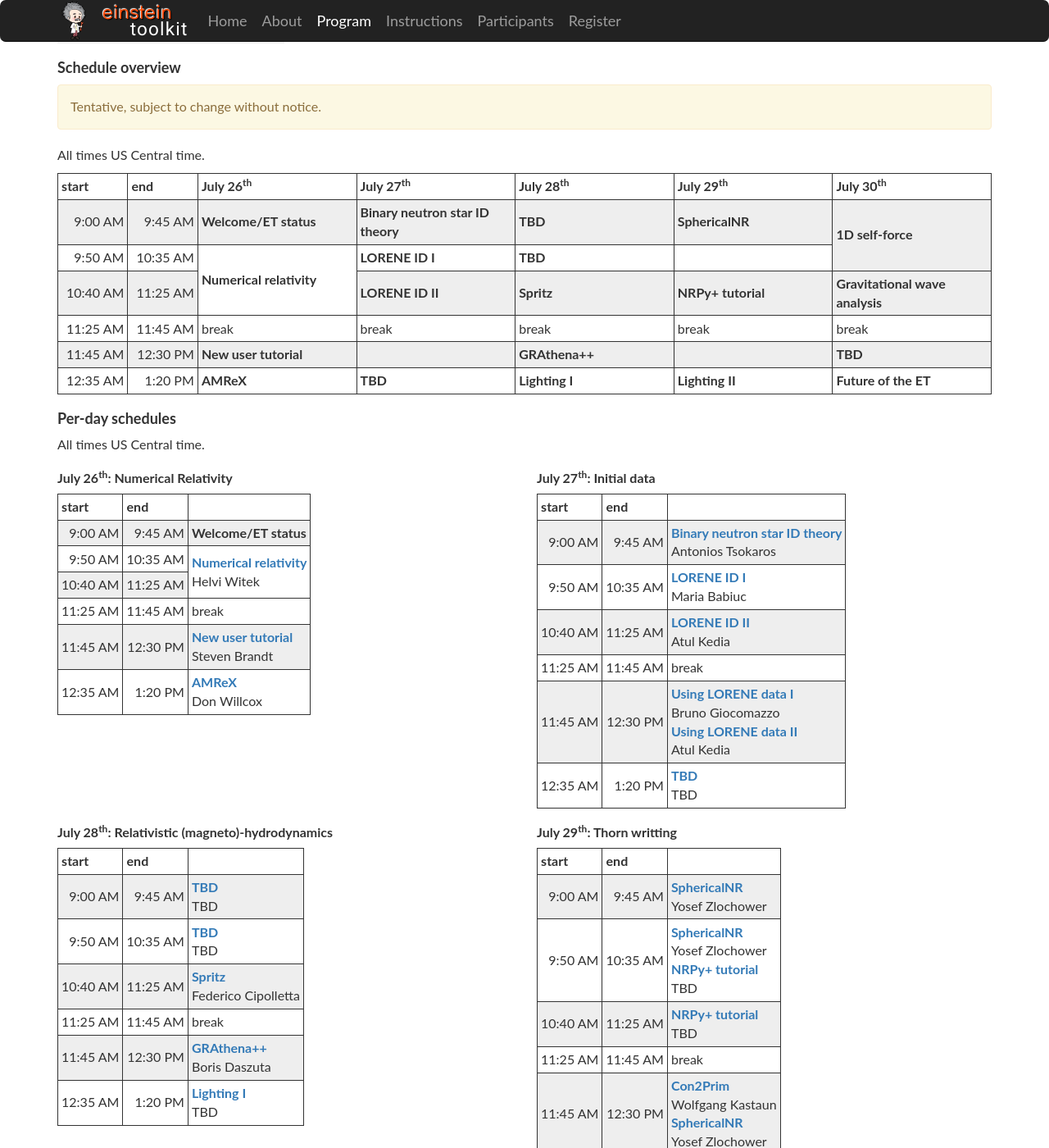
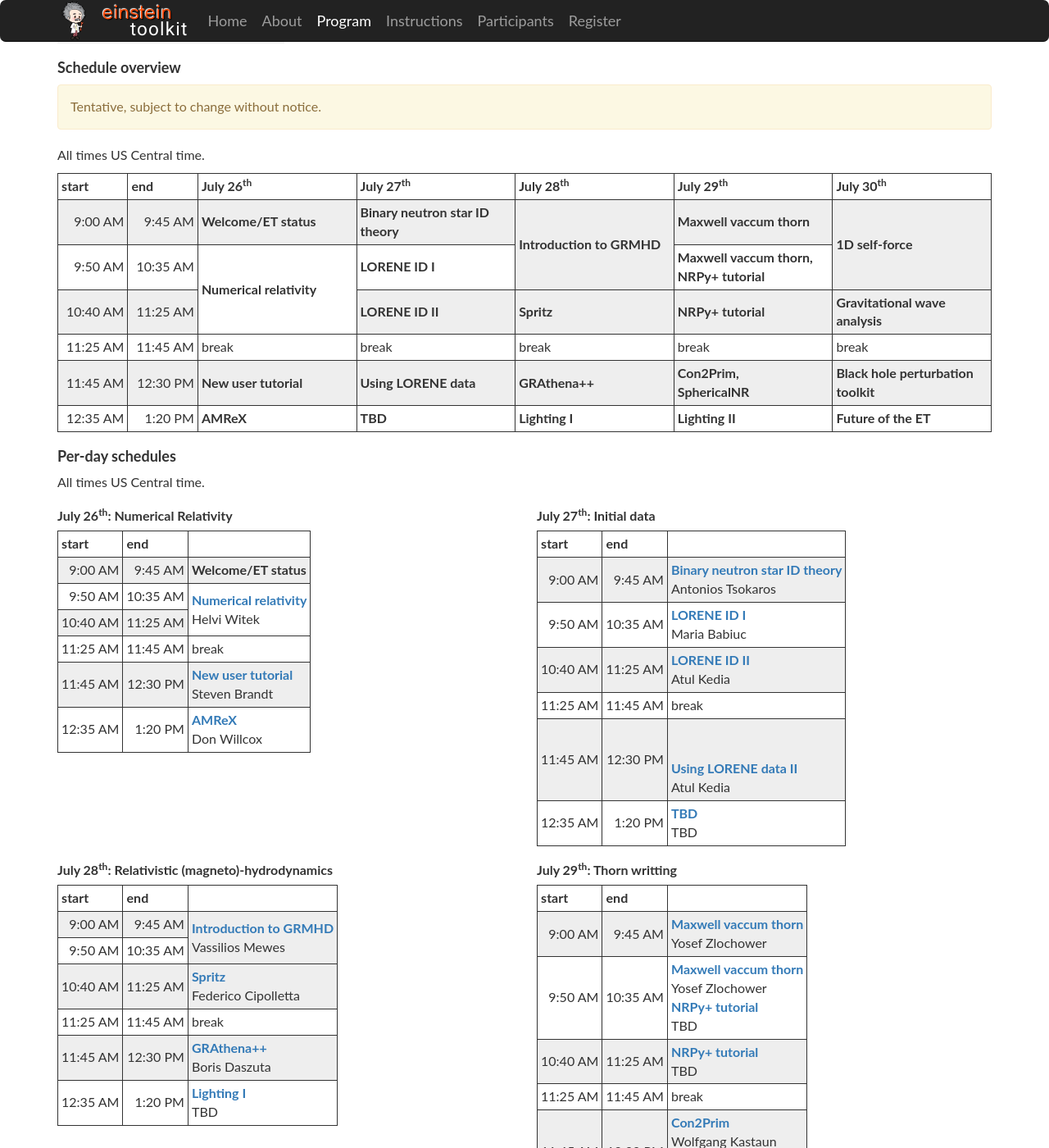
Before and after one commit to EinsteinToolkit/et2021uiuc, a Jekyll site: the page built from program.md, in a window 1280 px wide and 1400 px high, scrolled down 222 px. Shown: the whole window at 82% size. Built offline with Jekyll 4.4.1, drawn with Linux system fonts in a browser that asks for light colours; some of the changed text lies outside the part shown.

Commit message:
adress issues 12-14

```diff
--- a/about.md
+++ b/about.md
@@ -34,6 +35,7 @@
 * Steve Brandt
 * Bruno Giacomazzo
 * Atul Kedia
+* Vassilios Mewes
 * Antonios Tsokaros
 * Helvi Witek
 * Yosef Zlochower
--- a/program.md
+++ b/program.md
@@ -36,10 +36,10 @@
 
 day3_1:
   title: TBD
-  tag: TBD
+  tag: VassiliosMewes
 day3_2:
   title: TBD
-  tag: TBD
+  tag: VassiliosMewes
 day3_3:
   title: TBD
   tag: FedericoCipolletta
@@ -80,7 +80,7 @@
   tag: DeborahFerguson
 day5_4:
   title: TBD
-  tag: TBD
+  tag: BarryWardell
 day5_5:
   title: Future of the ET
 
@@ -140,15 +140,14 @@
 <tr><td>9:00 AM</td><td>9:45 AM</td>
   <td markdown="span" rowspan=1><b>{{page.day1_1.title}}{%include title tag=page.day1_1.tag%}</b></td>
   <td markdown="span"><b>{%include title tag=page.day2_1.tag%}</b></td>
-  <td markdown="span"><b>{%include title tag=page.day3_1.tag%}</b></td>
+  <td markdown="span" rowspan=2><b>{%include title tag=page.day3_1.tag%}</b></td>
   <td markdown="span"><b>{%include title tag=page.day4_1.tag%}</b></td>
   <td markdown="span" rowspan=2><b>{%include title tag=page.day5_1.tag%}</b></td>
 </tr>
 <tr><td>9:50 AM</td><td>10:35 AM</td>
   <td markdown="span" rowspan=2><b>{%include title tag=page.day1_2.tag%}</b></td>
   <td markdown="span" rowspan=1><b>{%include title tag=page.day2_2.tag%}</b></td>
-  <td markdown="span"><b>{%include title tag=page.day3_2.tag%}</b></td>
-  <td markdown="span"><b>{%include title tag=page.day4_2.tag%}</b></td>
+  <td markdown="span" rowspan=1><b>{{page.day4_2.title}}{%include title tag=page.day4_2.tag%}</b></td>
 </tr>
 <tr><td>10:40 AM</td><td>11:25 AM</td>
   <td markdown="span"><b>{%include title tag=page.day2_3.tag%}</b></td>
@@ -165,9 +164,9 @@
 </tr>
 <tr><td>11:45 AM</td><td>12:30 PM</td>
   <td markdown="span"><b>{%include title tag=page.day1_4.tag%}</b></td>
-  <td markdown="span"><b>{%include title tag=page.day2_4.tag%}</b></td>
+  <td markdown="span" rowspan=1><b>{{page.day2_4.title}}{%include title tag=page.day2_4.tag%}</b></td>
   <td markdown="span"><b>{%include title tag=page.day3_4.tag%}</b></td>
-  <td markdown="span"><b>{%include title tag=page.day4_4.tag%}</b></td>
+  <td markdown="span" rowspan=1><b>{{page.day4_4.title}}{%include title tag=page.day4_4.tag%}</b></td>
   <td markdown="span"><b>{%include title tag=page.day5_4.tag%}</b></td>
 </tr>
 <tr><td>12:35 AM</td><td>1:20 PM</td>
@@ -256,12 +255,10 @@
 <tr><th> start </th><th> end </th> <th>  </th>
 </tr>
 <tr><td>9:00 AM</td><td>9:45 AM</td>
-  <td><div markdown="1">{%include schedule tag=page.day3_1.tag%}
+  <td rowspan=2><div markdown="1">{%include schedule tag=page.day3_1.tag%}
   </div></td>
 </tr>
 <tr><td>9:50 AM</td><td>10:35 AM</td>
-  <td><div markdown="1">{%include schedule tag=page.day3_2.tag%}
-  </div></td>
 </tr>
 <tr><td>10:40 AM</td><td>11:25 AM</td>
   <td><div markdown="1">{%include schedule tag=page.day3_3.tag%}
```
Also changed, not shown: other parts of about.md (+2 -1 lines), other parts of program.md (+2 -2 lines), _lectures/05-BrunoGiacomazzo/index.md (added, +24 -0 lines), _lectures/21-VassiliosMewes/index.md (renamed from _lectures/05-BrunoGiocomazzo/index.md, +7 -7 lines), _lectures/22-BarryWardell/index.md (added, +24 -0 lines).
